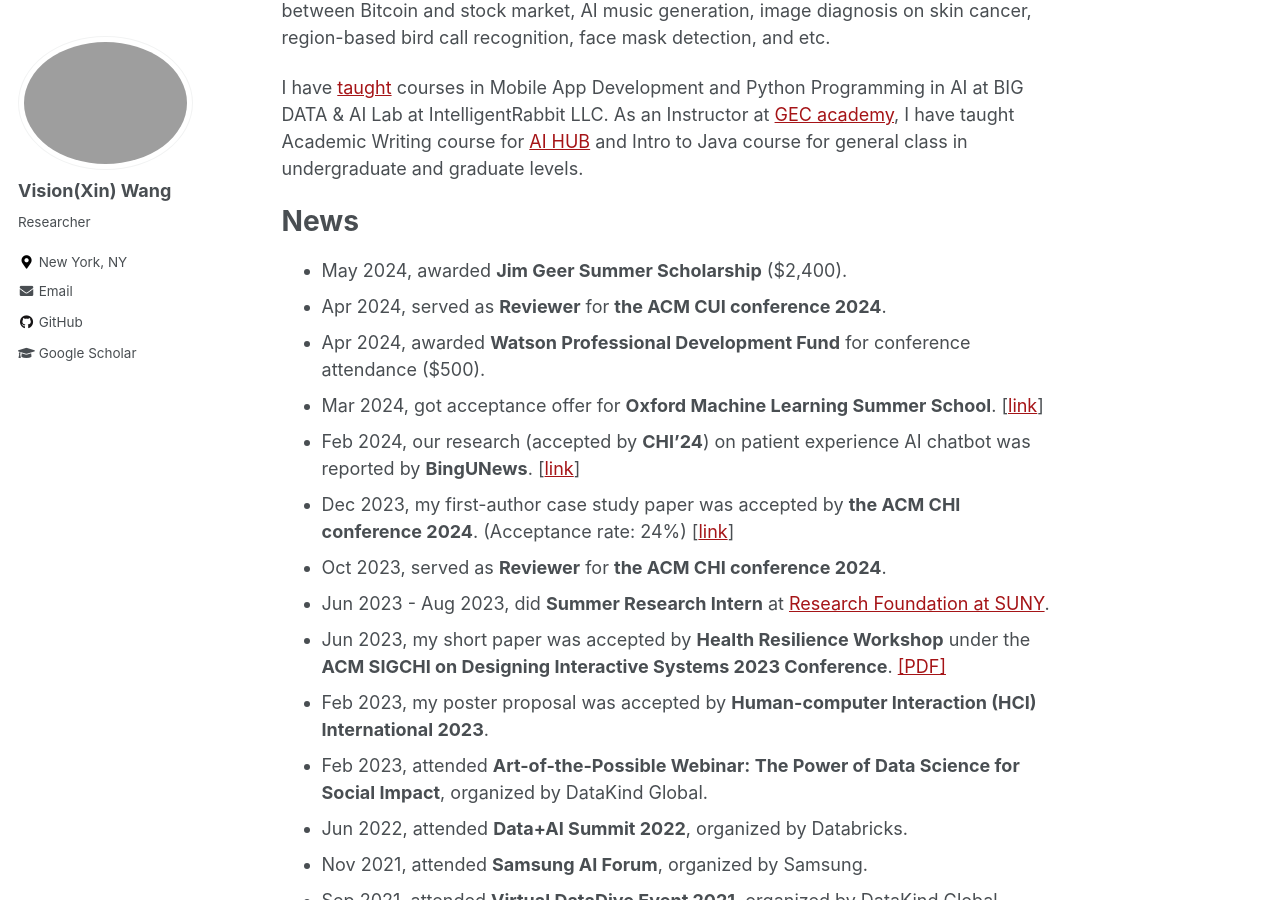
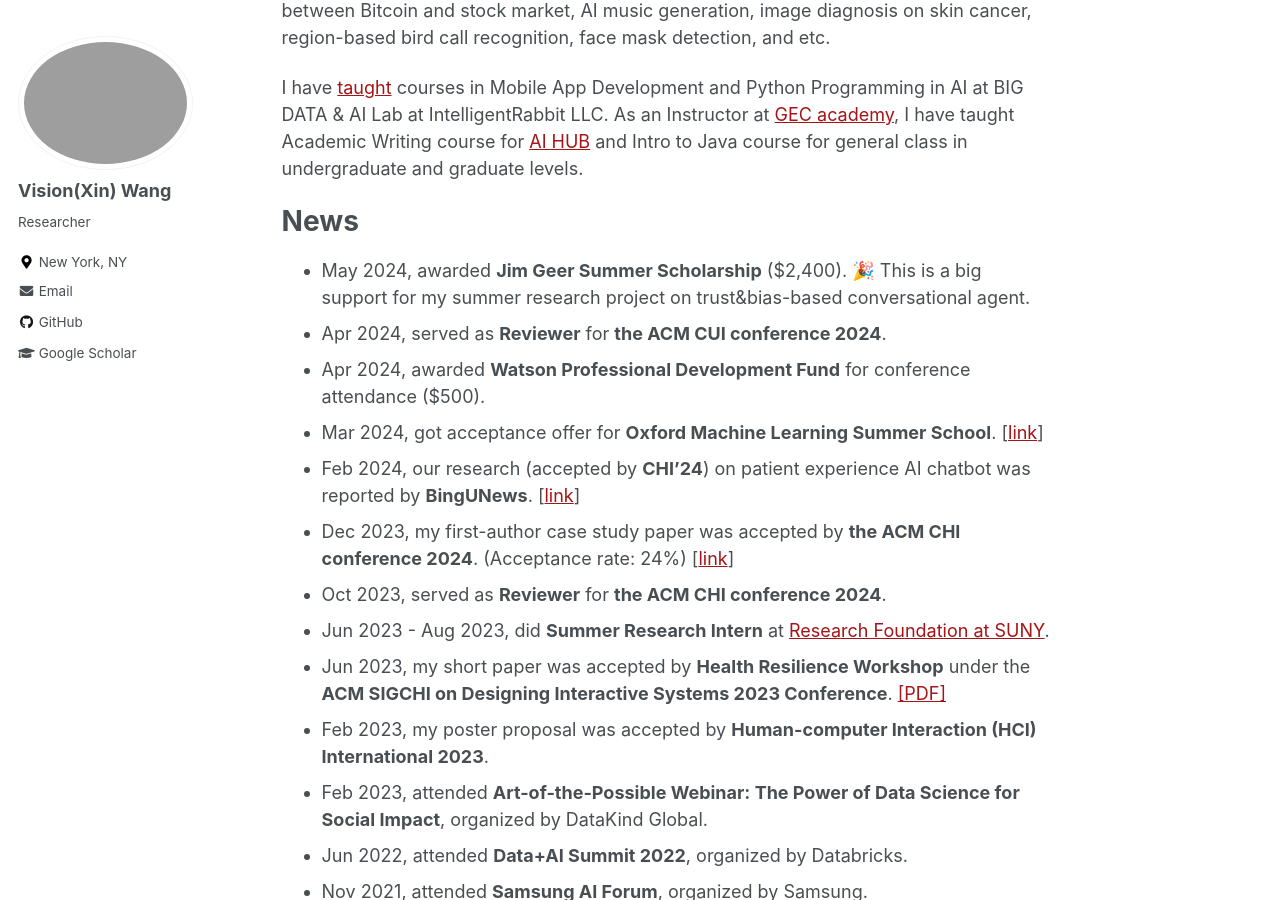
Before and after one commit to xin-wang-kr/xin-wang-kr.github.io, a Jekyll site: the page built from _pages/about.md, in a window 1280 px wide and 900 px high, scrolled down 619 px. Built offline with Jekyll 4.4.1, drawn with Linux system fonts in a browser that asks for light colours.

Commit message:
Update about.md

```diff
--- a/_pages/about.md
+++ b/_pages/about.md
@@ -26,7 +26,7 @@
 As an Instructor at [GEC academy](https://www.gecacademy.com/), I have taught Academic Writing course for [AI HUB](https://www.gecacademy.com/ai-hub) and Intro to Java course for general class in undergraduate and graduate levels.
 
 # News
-* May 2024, awarded __Jim Geer Summer Scholarship__ ($2,400).
+* May 2024, awarded __Jim Geer Summer Scholarship__ ($2,400). 🎉 This is a big support for my summer research project on trust&bias-based conversational agent.
 * Apr 2024, served as __Reviewer__ for __the ACM CUI conference 2024__.
 * Apr 2024, awarded __Watson Professional Development Fund__ for conference attendance ($500).
 * Mar 2024, got acceptance offer for __Oxford Machine Learning Summer School__. [[link](https://www.oxfordml.school/)]
```
